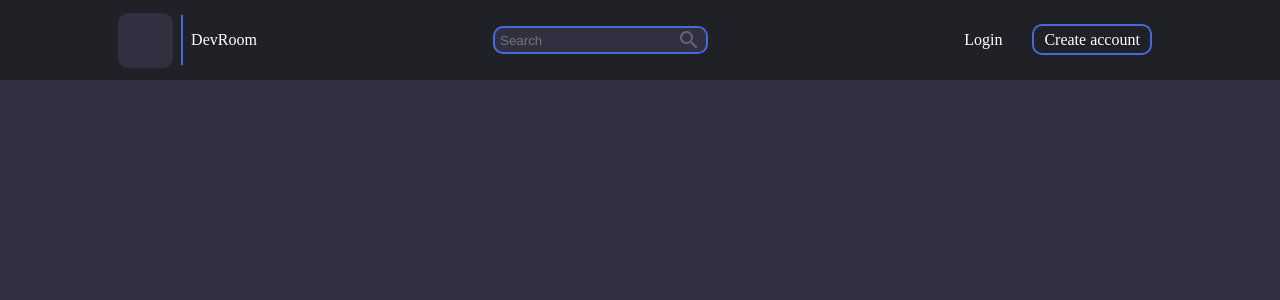
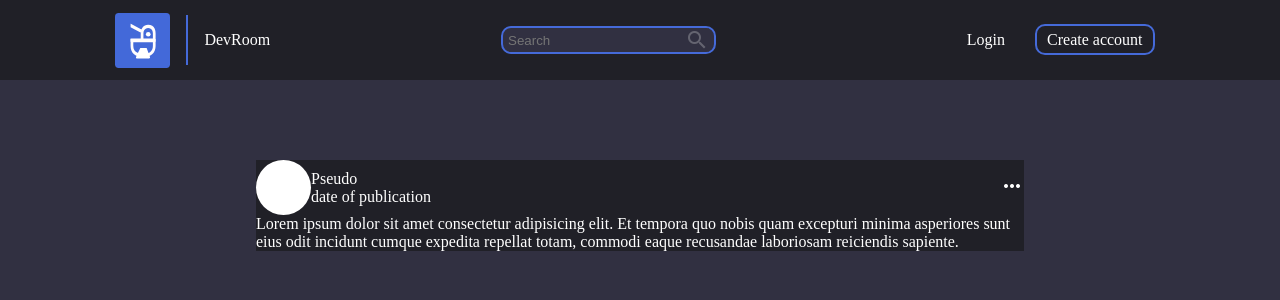
Before and after one commit to val-ced/devroom-nsi, a React (Vite) app in the folder frontend/: page / in a window 1280 px wide. Shown: the top 300 px of the page. Built offline with nearby package versions, Linux system fonts and the light colour scheme.

Commit message:
Starting post

```diff
--- a/frontend/src/App.scss
+++ b/frontend/src/App.scss
@@ -1,6 +1,6 @@
 @import "constants";
 
-main {
+body {
     height: 100vh;
     background-color: $main-color;
 }
--- a/frontend/src/App.tsx
+++ b/frontend/src/App.tsx
@@ -2,13 +2,18 @@ import { useState } from 'react'
 import logo from './logo.svg'
 import './App.scss'
 import Nav from './Components/Nav'
+import Post from './Components/Post'
 
 function App() {
 
   return (
-    <main>
+    <>
       <Nav />
-    </main>
+      <main>
+        <Post />
+      </main>
+    </>
+
   )
 }
 
--- a/frontend/src/Components/Nav/Nav.scss
+++ b/frontend/src/Components/Nav/Nav.scss
@@ -15,10 +15,17 @@
         align-items: center;
 
         #logo {
+            display: flex;
+            justify-content: center;
             height: 55px;
             width: 55px;
             background-color: $main-color;
             border-radius: 10px;
+        }
+
+        .logo-rs {
+            height: 100%;
+            width: 100%;
         }
 
         #logo-name p {
@@ -29,7 +36,7 @@
             height: 50px;
             width: 2px;
             background-color: $accent-color;
-            margin: 0 0.5em 0 0.5em;
+            margin: 0 1em 0 1em;
         }
 
     }
--- a/frontend/src/Components/Nav/index.tsx
+++ b/frontend/src/Components/Nav/index.tsx
@@ -1,5 +1,6 @@
 import React from 'react'
 import './Nav.scss'
+import Logo from "./logo.svg"
 
 const Nav = () => {
   return (
@@ -7,7 +8,7 @@ const Nav = () => {
       <nav id="nav-container">
         <div id="left-container">
           <div id="logo">
-
+            <img src={Logo} className="logo-rs"></img>
           </div>
           <div id="pipe">
 
--- /dev/null
+++ b/frontend/src/Components/Post/Post.scss
@@ -0,0 +1,42 @@
+@import "../../constants";
+
+p {
+    color: $text-color;
+}
+
+.post-section {
+    display: flex;
+    justify-content: center;
+
+    #post-container {
+        width: 60%;
+        height: auto;
+        margin-top: 5rem;
+        background-color: $secondary-color;
+
+        .top-post-container {
+            display: flex;
+            align-items: center;
+            justify-content: space-between;
+            flex-direction: row;
+
+            #post-container-top-left {
+                display: flex;
+                align-items: center;
+
+                #logo {
+                    width: 55px;
+                    height: 55px;
+                    border-radius: 99999px;
+                    background-color: #fff;
+
+                }
+            }
+
+            span, #more-post {
+                color: $text-color;
+            }
+
+        }
+    }
+}
--- /dev/null
+++ b/frontend/src/Components/Post/index.tsx
@@ -0,0 +1,35 @@
+import React from 'react'
+import "./Post.scss"
+
+const Post:React.FC = () => {
+  return (
+    <section className="post-section">
+      <div id="post-container">
+        <div className="top-post-container">
+          <div id="post-container-top-left">
+            <div id="logo">
+
+            </div>
+
+            <div id="info-user">
+              <p>Pseudo</p>
+              <p>date of publication</p>
+            </div>
+          </div>
+          <div id="settings-post">
+            <span className="material-icons" id="more-post">more_horiz</span>
+          </div>
+        </div>
+
+        <div id="content-post">
+          <p>
+            Lorem ipsum dolor sit amet consectetur adipisicing elit. Et tempora quo nobis quam excepturi minima asperiores sunt eius odit incidunt cumque expedita repellat totam, commodi eaque recusandae laboriosam reiciendis sapiente.
+          </p>
+        </div>
+      </div>
+    </section>
+
+  )
+}
+
+export default Post
```
Also changed, not shown: frontend/src/Components/Nav/logo.svg (added).
